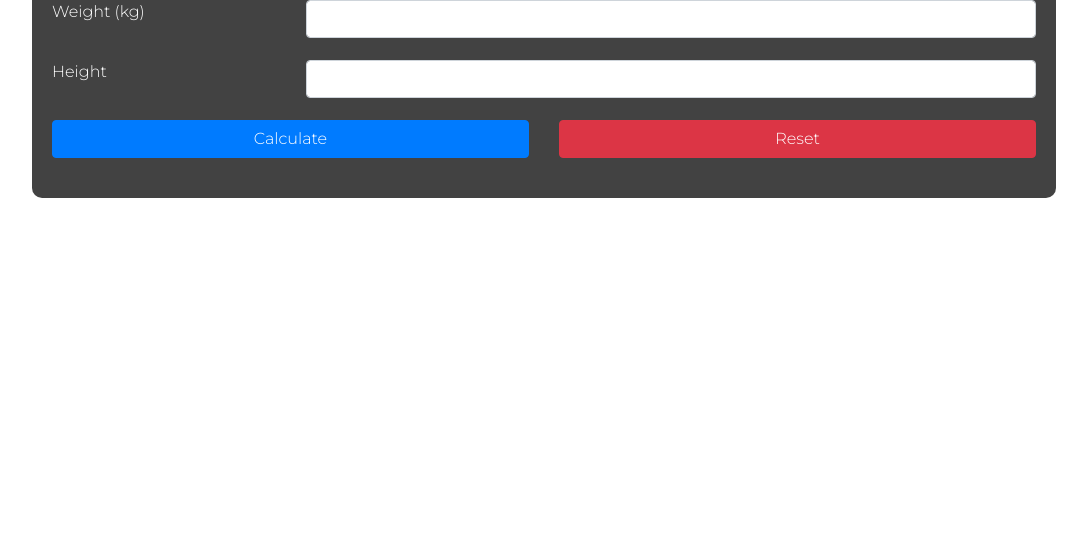
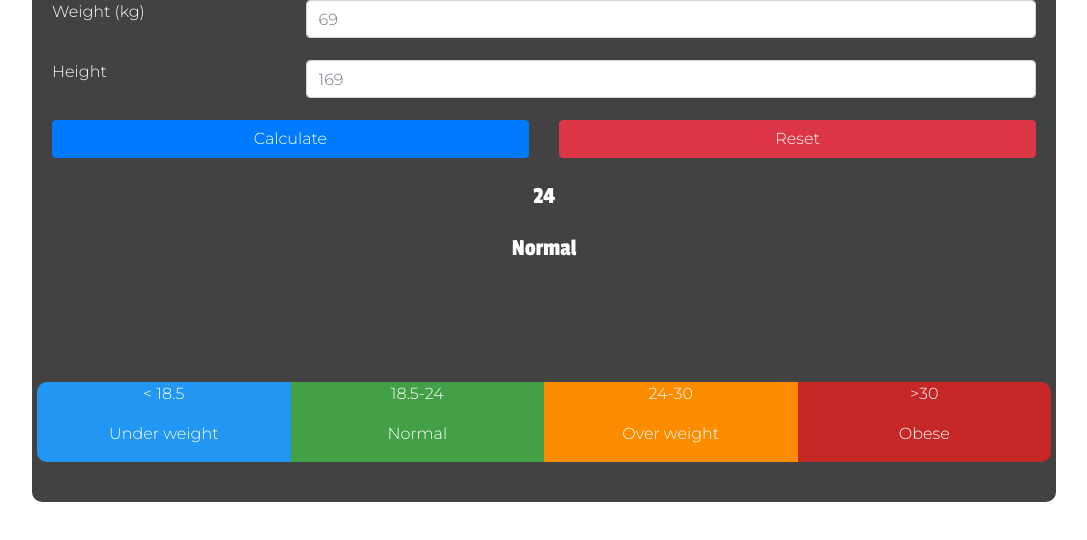
Before and after one commit to ysmltr/50-JavaScript-Uygulamasi, a website: page 5_BMI Calculator/index.html in a window 1280 px wide. Shown: the part 228-768 px from the top of the page, without its empty margins (96-1183 px from the left). Drawn offline with nearby package versions, Linux system fonts and the light colour scheme.

Commit message:
Update index.html(but it isn't work and idk)

```diff
--- a/5_BMI Calculator/index.html
+++ b/5_BMI Calculator/index.html
@@ -26,65 +26,57 @@
                                     <p>Weight (kg)</p>
                                 </div><!--col-md-3 bitis divi p ye ait col-md-->
                                 <div class="col-md-9">
-                                    <input type="number"  id="weight" class="form-control">
+                                    <input type="number"  id="weight" class="form-control" placeholder="69">
                                 </div><!--col-md-6 divi 6 degisebilir icine weight icin input koyucaz--->
                             </div><!-- col-md-3 weight row bitis divi-->
                             <div class="row">
                                 <div class="col-md-3">
                                     <p>Height</p></div><!--col-md-3 height bitis divi p ye ait col-md-->
                                     <div class="col-md-9">
-                                        <input type="number" id="height" class="form-control">
+                                        <input type="number" id="height" class="form-control" placeholder="169">
                                     </div><!--col-md-6 divi 6 degisebilir icine height icin input koyucaz--->
                             </div><!-- col-md-3 height row bitis divi-->
                             <div class="row">
                                 <div class="col-md-6">
-                                    <button class="btn btn-primary btn-block">Calculate</button>
+                                    <button class="btn btn-primary btn-block" onclick="CalculateBMI();" type="submit">Calculate</button>
                                 </div><!--col-md-6 divi 6 degisebilir icine calculate icin button koyucaz--->
                                 <div class="col-md-6">
-                                    <button class="btn btn-danger btn-block">Reset</button>
+                                    <button class="btn btn-danger btn-block" onclick="Reset();" type="reset">Reset</button>
                                 </div><!--col-md-6 divi 6 degisebilir icine reset icin button koyucaz--->
                             </div><!--button row bitis divi calculate-reset icin-->
 
-
-
                         </div><!--bmi-calculator bitis divi-->
+                        <div id="bmi-result">
+                            <div class="row">
+                                <div class="col-md-12">
+                                    <p id="result">24</p>
+                                    <p id="result-status">Normal</p>
+                                </div>
+                            </div>
+                        </div>
+                        <div id="bmi-info">
+                            <div class="row">
+                                <div class="col-md-3">
+                                    <p>< 18.5</p>
+                                    <p>Under weight</p>
+                                </div>
+                                <div class="col-md-3">
+                                    <p>18.5-24</p>
+                                    <p>Normal</p>
+                                </div>
+                                <div class="col-md-3">
+                                    <p>24-30</p>
+                                    <p>Over weight</p>
+                                </div>
+                                <div class="col-md-3">
+                                    <p>>30</p>
+                                    <p>Obese</p>
+                                </div>
+                            </div>
+                        </div>
                     </div><!--bmi-box bitis divi-->
 
                 </div><!--container bitis div'i-->
-
-
-
-
-
-
-
-
-
-
-
-
-
-
-
-
-
-
-
-
-
-
-
-
-
-
-
-
-
-
-
-
-
-
 
     <script src="https://code.jquery.com/jquery-3.5.1.slim.min.js" integrity="sha384-DfXdz2htPH0lsSSs5nCTpuj/zy4C+OGpamoFVy38MVBnE+IbbVYUew+OrCXaRkfj" crossorigin="anonymous"></script>
     <script src="https://cdn.jsdelivr.net/npm/bootstrap@4.5.3/dist/js/bootstrap.bundle.min.js" integrity="sha384-ho+j7jyWK8fNQe+A12Hb8AhRq26LrZ/JpcUGGOn+Y7RsweNrtN/tE3MoK7ZeZDyx" crossorigin="anonymous"></script>
```
